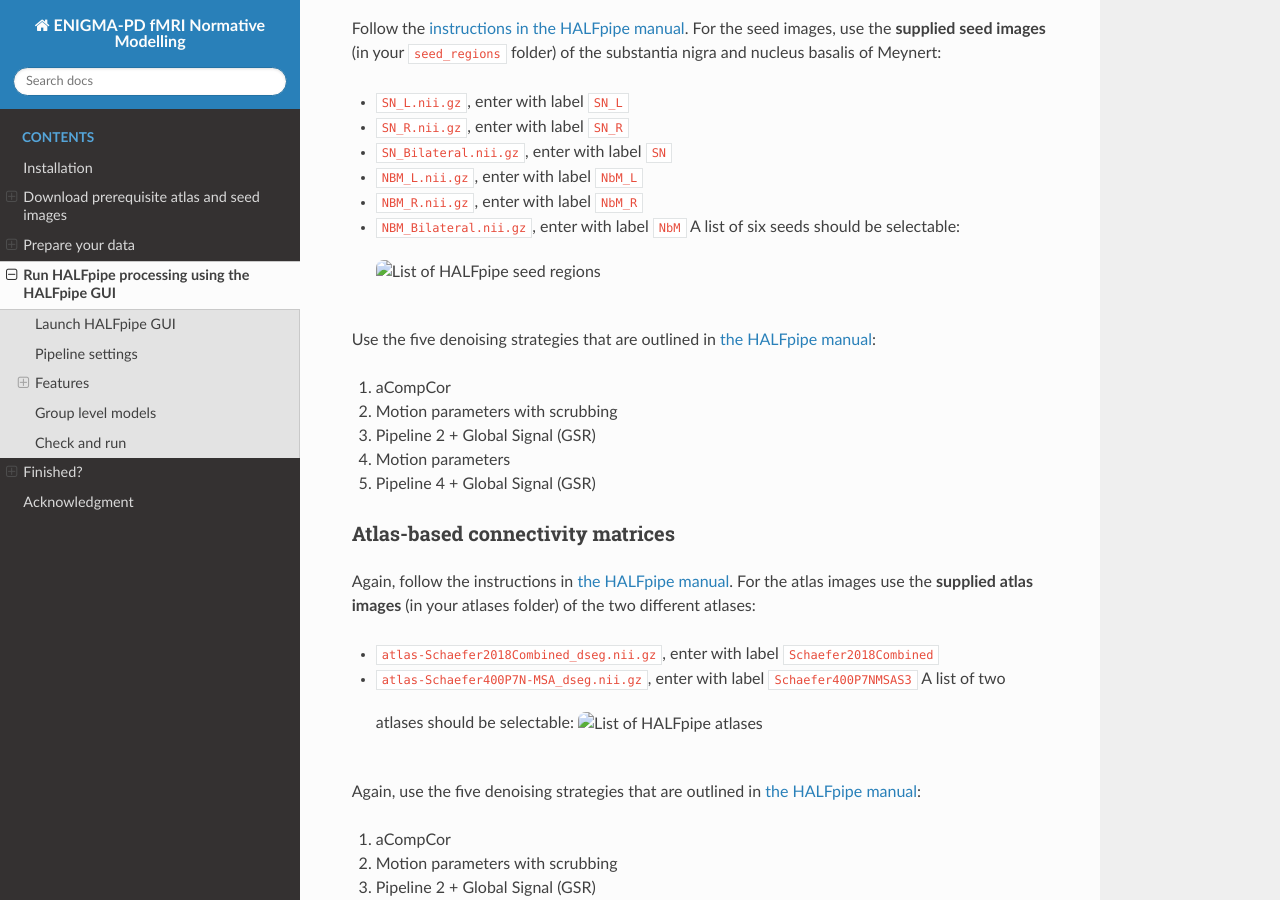
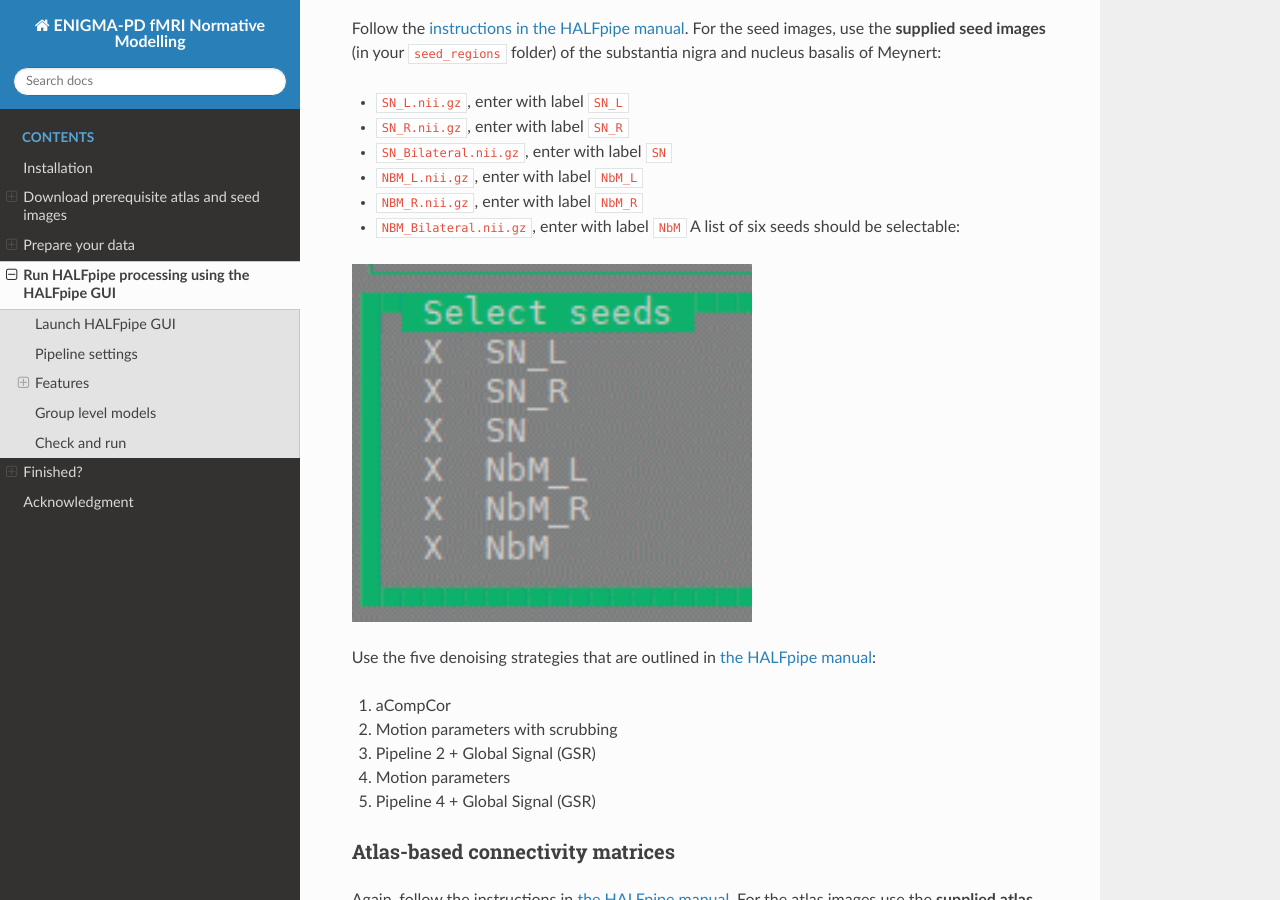
Before and after one commit to timvbalkom/ENIGMA-fMRI-normative-modelling, a Sphinx documentation site: the page built from docs/source/run_halfpipe.md, in a window 1280 px wide and 900 px high, scrolled down 948 px. Built offline with Sphinx 7.4.7 and the Read the Docs theme 3.1.0, drawn with Linux system fonts in a browser that asks for light colours.

Commit message:
Update run_halfpipe.md

````diff
--- a/docs/source/run_halfpipe.md
+++ b/docs/source/run_halfpipe.md
@@ -48,7 +48,10 @@
 - `NBM_R.nii.gz`, enter with label `NbM_R`
 - `NBM_Bilateral.nii.gz`, enter with label `NbM`
 A list of six seeds should be selectable:
-<img src="{{ site.baseurl }}/assets/screenshots/seed_regions.png" alt="List of HALFpipe seed regions" style="width: 100%; max-width: 400px; border-radius: 8px; margin: 20px 0;">
+```{image} /screenshots/seed_regions.png
+:alt: List of atlases
+:width: 400px
+```
 
 Use the five denoising strategies that are outlined in [the HALFpipe manual](https://fmri.science/halfpipe/new_ui.html#remove-confounds-for-5-pipelines):
 1)	aCompCor
@@ -63,7 +66,10 @@
 - `atlas-Schaefer2018Combined_dseg.nii.gz`, enter with label `Schaefer2018Combined`
 - `atlas-Schaefer400P7N-MSA_dseg.nii.gz`, enter with label `Schaefer400P7NMSAS3`
 A list of two atlases should be selectable:
-<img src="{{ site.baseurl }}/assets/screenshots/atlases.png" alt="List of HALFpipe atlases" style="width: 100%; max-width: 700px; border-radius: 8px; margin: 20px 0;">
+```{image} /screenshots/atlases.png
+:alt: List of atlases
+:width: 700px
+```
 
 Again, use the five denoising strategies that are outlined in [the HALFpipe manual](https://fmri.science/halfpipe/new_ui.html#remove-confounds-for-5-pipelines-1):
 1)	aCompCor
@@ -77,7 +83,7 @@
 
 ```{image} /screenshots/features.png
 :alt: List of HALFpipe features
-:width: 100px
+:width: 300px
 ```
 
 ## Group level models
````
